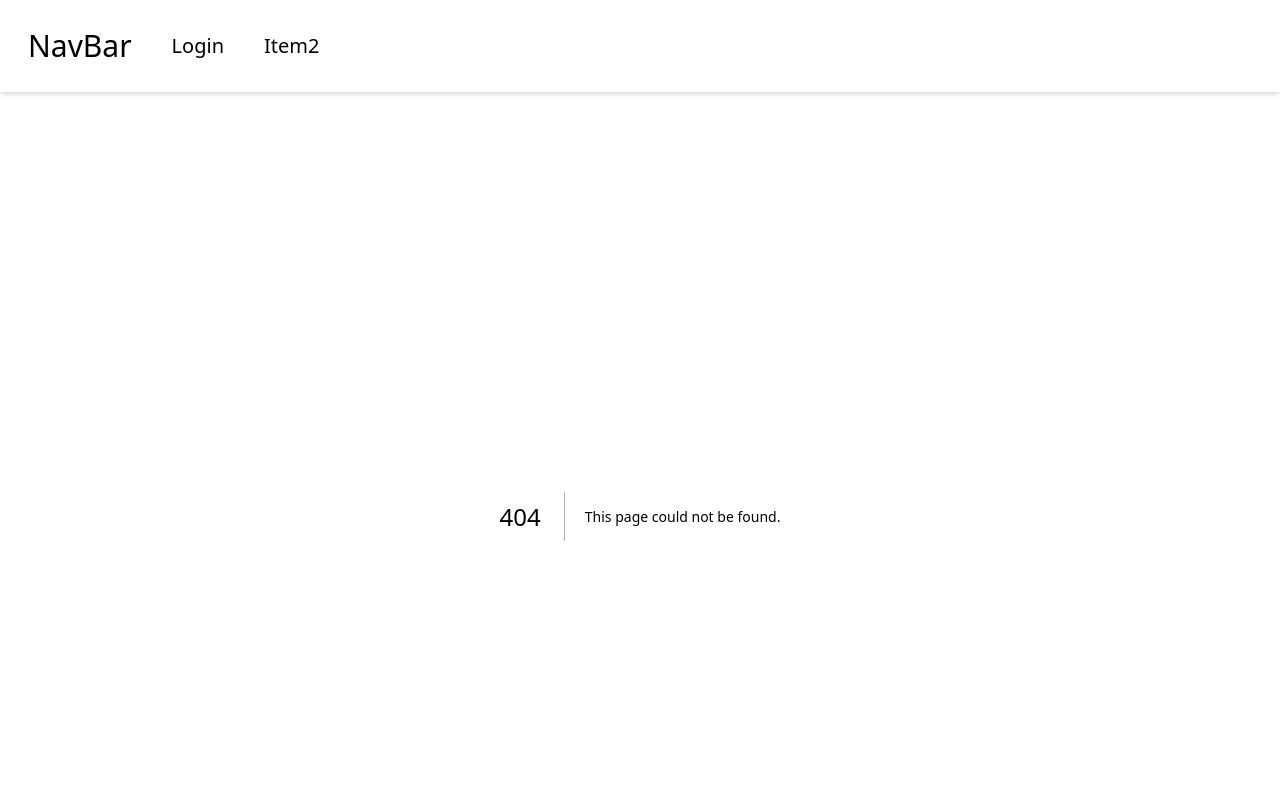
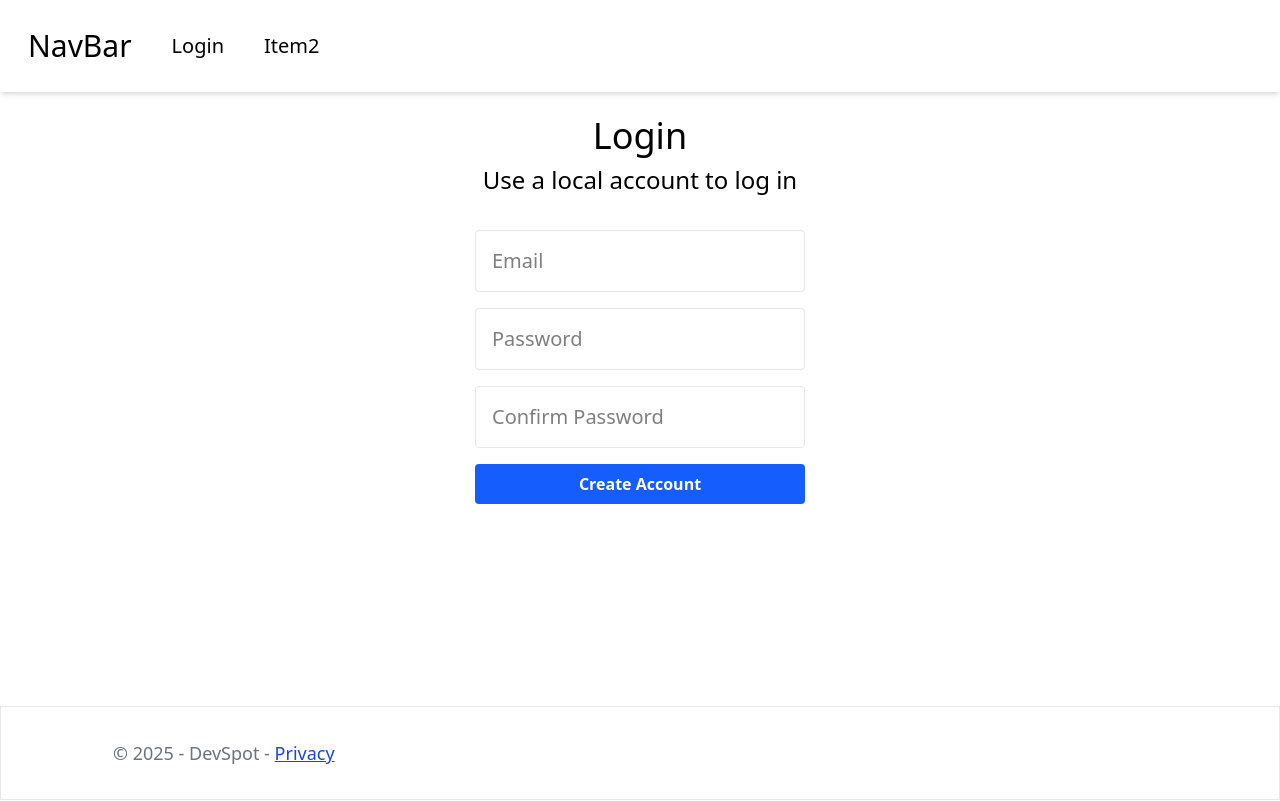
Before and after one commit to yiwenwangANU/dotnetfrontend, a Next.js app: page /identity/account/register in a window 1280 px wide. Before the commit this address had no page. Shown: the top 801 px of the page. Built offline with nearby package versions, Linux system fonts and the light colour scheme.

Commit message:
create register page and register form and its validation

```diff
--- /dev/null
+++ b/src/app/identity/account/register/page.tsx
@@ -0,0 +1,88 @@
+import Button from "@/components/Buttom";
+import { useForm, SubmitHandler } from "react-hook-form";
+
+type Inputs = {
+  email: string;
+  password: string;
+  re_password: string;
+};
+
+const Register = () => {
+  //   const { mutate } = useLogin();
+  const {
+    register,
+    handleSubmit,
+    watch,
+    formState: { errors },
+  } = useForm<Inputs>();
+
+  const onSubmit: SubmitHandler<Inputs> = (data) => {
+    console.log(data);
+    // mutate({
+    //   userName: data.email,
+    //   password: data.password,
+    // });
+  };
+  const password = watch("password");
+
+  return (
+    <div className="flex flex-col gap-2 justify-center items-center">
+      <div className="text-4xl">Login</div>
+      <div className="text-2xl ">Use a local account to log in</div>
+      <hr className="border-t-2 border-gray-600 mb-4" />
+      <form className="flex flex-col gap-4" onSubmit={handleSubmit(onSubmit)}>
+        <input
+          placeholder="Email"
+          className="border rounded border-gray-200 p-4 text-xl"
+          {...register("email", {
+            required: "Please enter a email.",
+            pattern: {
+              value: /^[a-zA-Z0-9._%+-]+@[a-zA-Z0-9.-]+\\.[a-zA-Z]{2,}$/,
+              message: "Please enter a valid email.",
+            },
+          })}
+        />
+        {errors.email && <span>{errors.email.message}</span>}
+        <input
+          type="password"
+          placeholder="Password"
+          className="border rounded border-gray-200 p-4 text-xl"
+          {...register("password", {
+            required: "Please enter the password.",
+            min: {
+              value: 6,
+              message: "A valid password must between 6 to 20 characters.",
+            },
+            max: {
+              value: 20,
+              message: "A valid password must between 6 to 20 characters.",
+            },
+            pattern: {
+              value: /^(?=.*\d)(?=.*[a-z])(?=.*[A-Z])(?=.*\W).+$/,
+              message:
+                "A valid password must include uppercase, lowercase, number, and symbol(e.g., !@#$%)",
+            },
+          })}
+        />
+        {/* errors will return when field validation fails  */}
+        {errors.password && <span>{errors.password.message}</span>}
+        <div className="flex flex-row gap-3">
+          <input
+            type="password"
+            placeholder="Confirm Password"
+            className="border rounded border-gray-200 p-4 text-xl"
+            {...register("re_password", {
+              required: "Please confirm your password.",
+              validate: (value) =>
+                value === password || "Passwords do not match",
+            })}
+          />
+        </div>
+        {errors.re_password && <span>{errors.re_password.message}</span>}
+        <Button type="submit">Create Account</Button>
+      </form>
+    </div>
+  );
+};
+
+export default Register;
```
